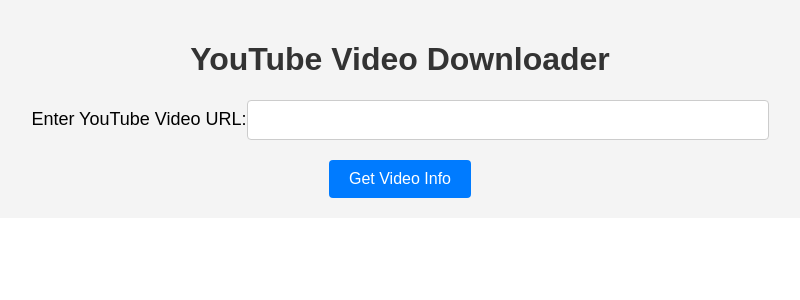
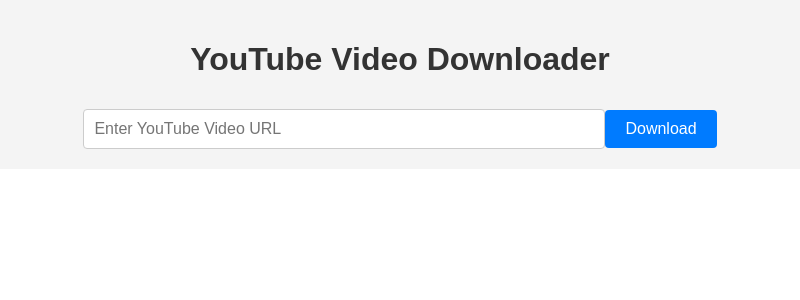
Before and after one commit to abdulmoizshaikh/social-downloader-web-client, a React (Create React App) app: page / in a window 1280 px wide. Shown: the top 300 px of the page, without its empty margins (240-1040 px from the left). Built offline with nearby package versions, Linux system fonts and the light colour scheme.

Commit message:
UI update

```diff
--- a/src/App.css
+++ b/src/App.css
@@ -1,9 +1,20 @@
+body, html {
+  margin: 0;
+  padding: 0;
+  height: 100%;
+}
+
 .App {
   font-family: Arial, sans-serif;
   text-align: center;
   margin: 0;
   padding: 20px;
   background-color: #f4f4f4;
+  /* min-height: 100vh; */
+  /* display: flex; */
+  flex-direction: column;
+  justify-content: center;
+  align-items: center;
 }
 
 h1 {
@@ -21,8 +32,8 @@
   font-size: 16px;
   border: 1px solid #ccc;
   border-radius: 4px;
-  width: 80%;
-  max-width: 500px;
+  width: 100%;
+  max-width: 500px; /* Ensure input does not exceed max-width */
 }
 
 button {
@@ -34,6 +45,8 @@
   border-radius: 4px;
   cursor: pointer;
   margin-top: 10px;
+  /* width: 100%; */
+  max-width: 500px;
 }
 
 button:hover {
@@ -48,7 +61,8 @@
   border-radius: 8px;
   display: inline-block;
   text-align: left;
-  max-width: 500px;
+  width: 100%; /* Match width to container */
+  max-width: 500px; /* Ensure video-info box does not exceed max-width */
   box-shadow: 0 2px 4px rgba(0, 0, 0, 0.1);
 }
 
--- a/src/App.js
+++ b/src/App.js
@@ -7,7 +7,9 @@
 
   const getVideoInfo = async () => {
     try {
-      const response = await fetch(`https://www.youtube.com/oembed?url=${url}&format=json`);
+      const response = await fetch(
+        `https://www.youtube.com/oembed?url=${url}&format=json`
+      );
       const info = await response.json();
       setVideoInfo(info);
     } catch (error) {
@@ -17,29 +19,37 @@
 
   const downloadVideo = () => {
     if (url) {
-      window.open(`http://localhost:5000/download?url=${encodeURIComponent(url)}`);
+      window.open(
+        `http://localhost:5000/download?url=${encodeURIComponent(url)}`
+      );
     }
   };
 
   return (
     <div className="App">
       <h1>YouTube Video Downloader</h1>
-      <label>
-        Enter YouTube Video URL:
+      <div className="input-container">
         <input
+          placeholder="Enter YouTube Video URL"
           type="text"
           value={url}
           onChange={(e) => setUrl(e.target.value)}
         />
-      </label>
-      <button onClick={getVideoInfo}>Get Video Info</button>
+        <button onClick={getVideoInfo}>Download</button>
+      </div>
 
       {videoInfo && (
         <div className="video-info">
           <h2>Video Information</h2>
-          <p><strong>Title:</strong> {videoInfo.title}</p>
-          <p><strong>Author:</strong> {videoInfo.author_name}</p>
-          <p><strong>Duration:</strong> {videoInfo.duration} seconds</p>
+          <p>
+            <strong>Title:</strong> {videoInfo.title}
+          </p>
+          <p>
+            <strong>Author:</strong> {videoInfo.author_name}
+          </p>
+          <p>
+            <strong>Duration:</strong> {videoInfo.duration} seconds
+          </p>
           <button onClick={downloadVideo}>Download Video</button>
         </div>
       )}
```
